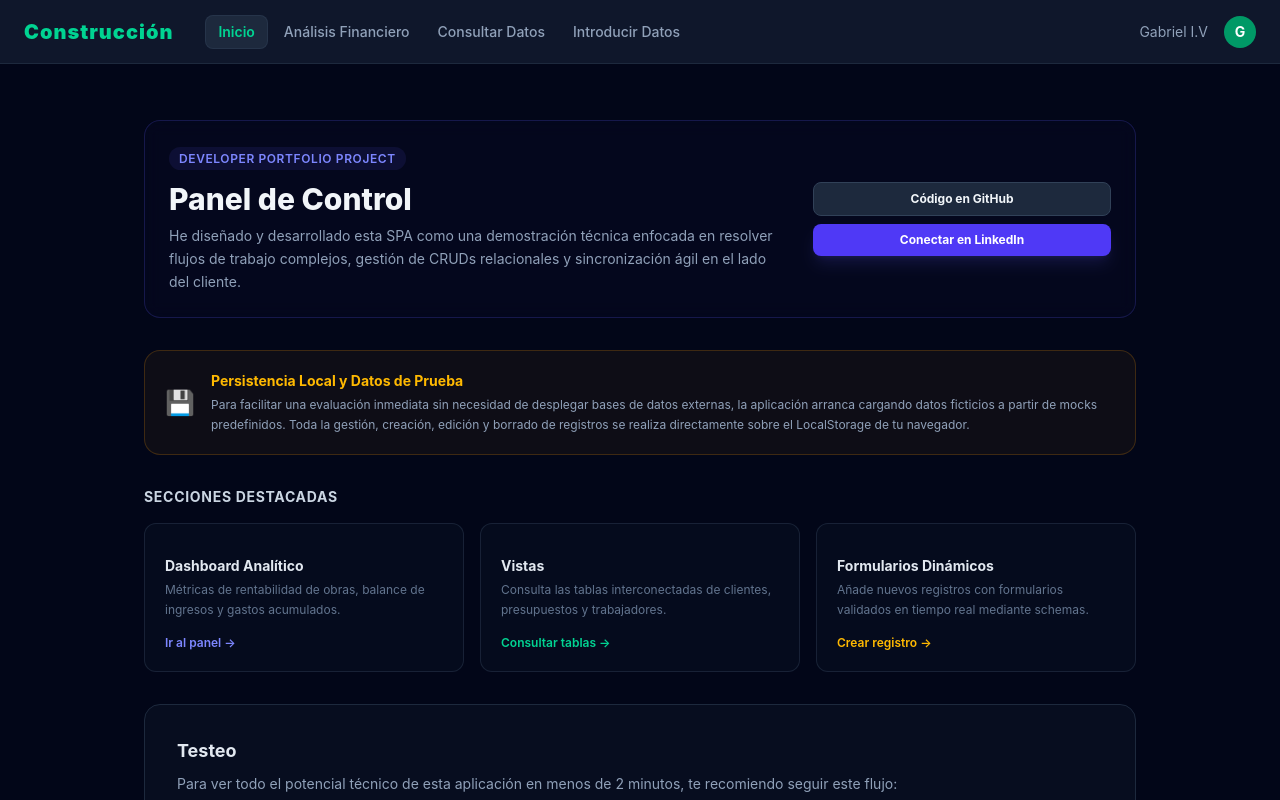
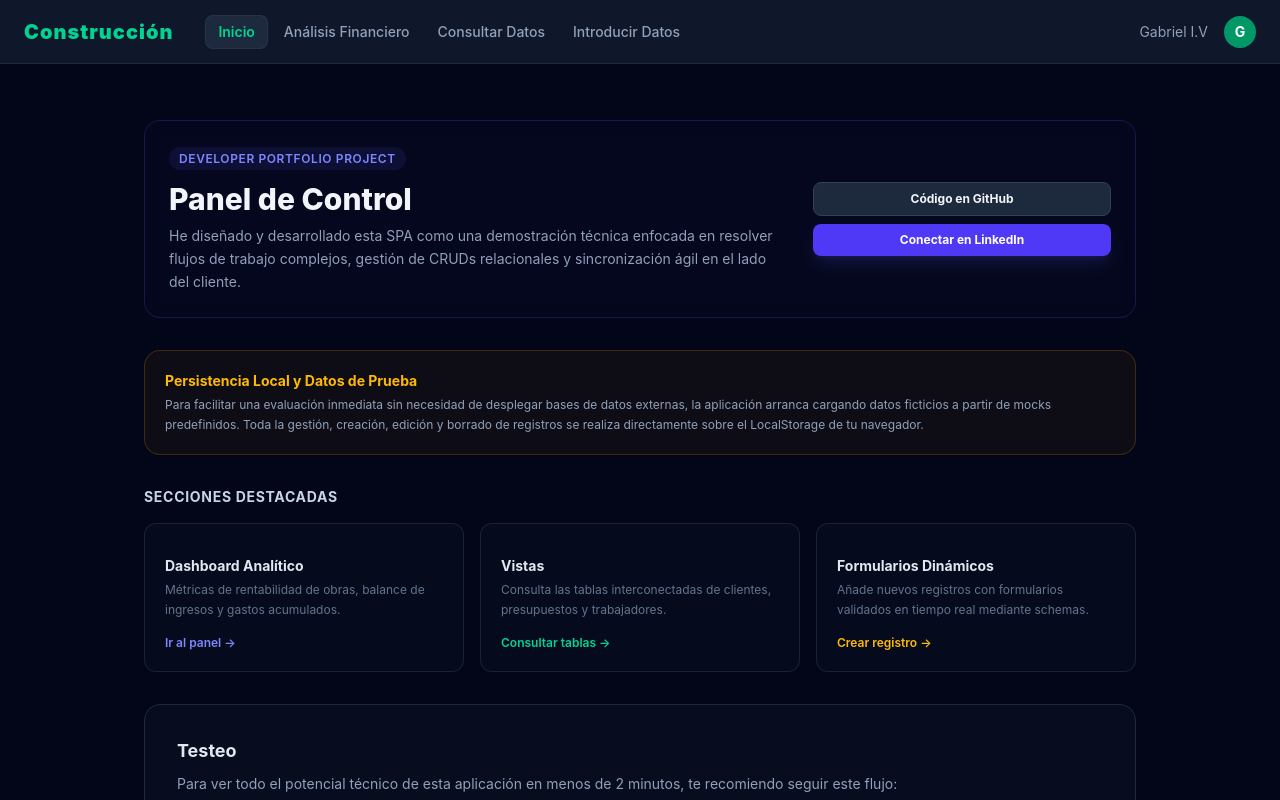
Before and after one commit to pdawgabriel-hub/dashboard-financiero, a React (Vite) app: page / in a window 1280 px wide. Shown: the top 800 px of the page. Built offline with nearby package versions, Linux system fonts and the light colour scheme.

Commit message:
modificacion en el home

```diff
--- a/src/paginas/Home/Home.tsx
+++ b/src/paginas/Home/Home.tsx
@@ -39,7 +39,6 @@ export default function Home() {
 
       {/* NOTA DE PERSISTENCIA Y MOCKS */}
       <div className="border border-amber-500/20 bg-amber-500/5 rounded-2xl p-5 flex flex-col sm:flex-row gap-4 items-start sm:items-center">
-        <div className="text-2xl">💾</div>
         <div>
           <h4 className="text-amber-400 font-bold text-sm">Persistencia Local y Datos de Prueba</h4>
           <p className="text-xs text-slate-400 mt-1 leading-relaxed">
```
